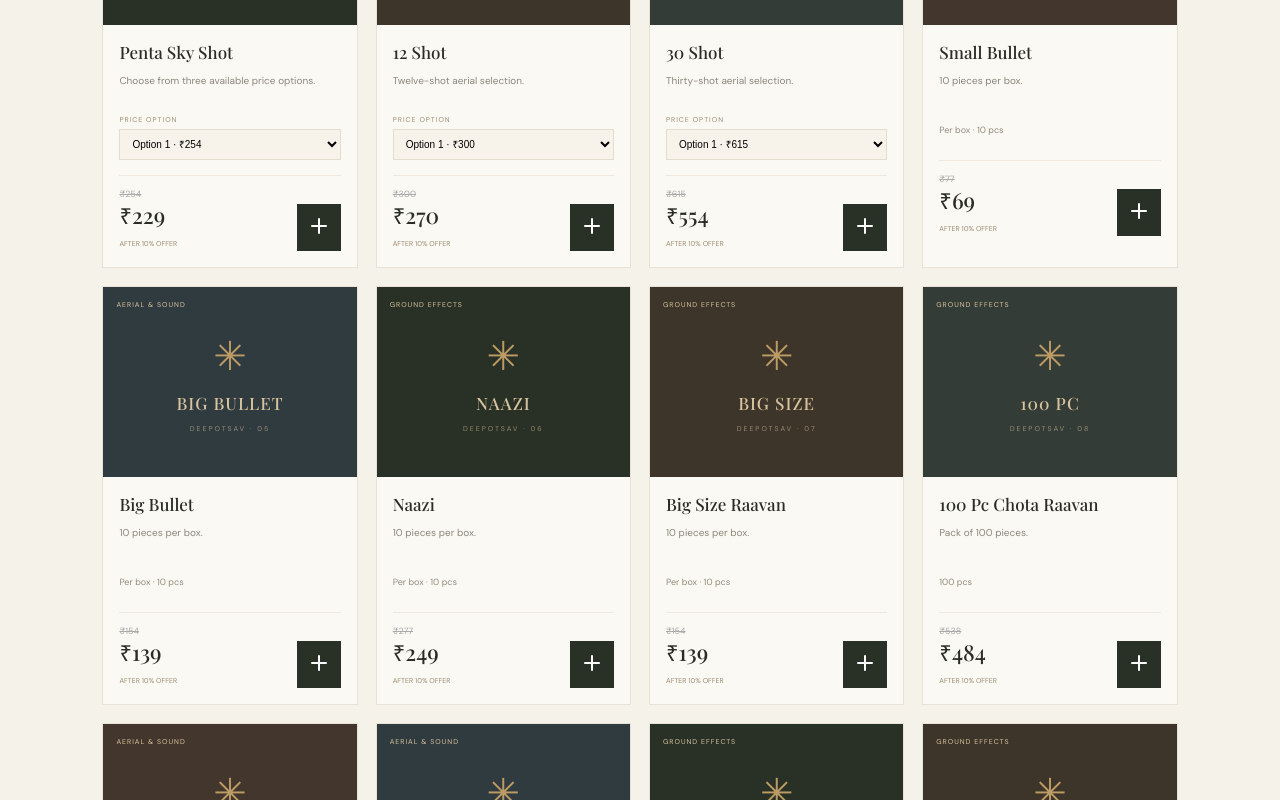
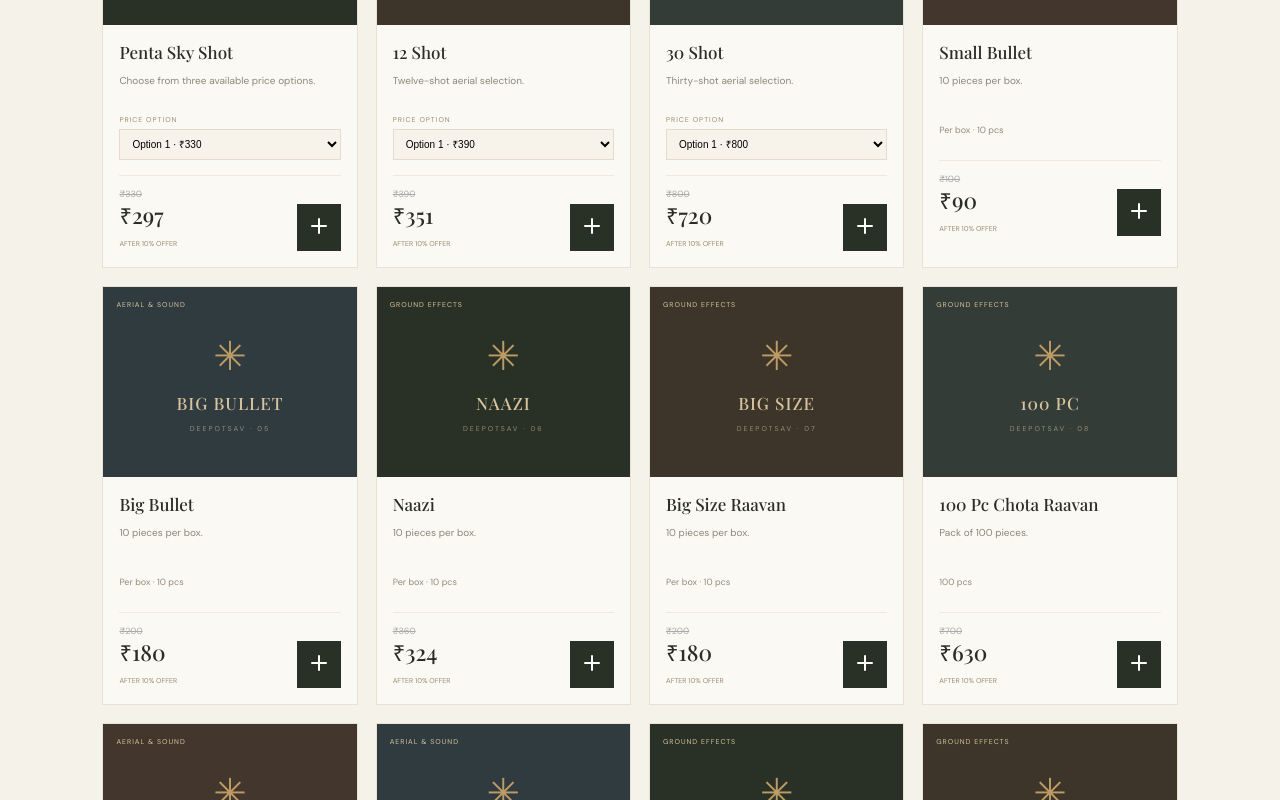
Before and after one commit to warrior-sj/deepotsav, a React (Vite) app: page / in a window 1280 px wide. Shown: the part 1320-2120 px from the top of the page. Built offline with nearby package versions, Linux system fonts and the light colour scheme.

Commit message:
Revert unintended pricing formula change

```diff
--- a/src/data/products.ts
+++ b/src/data/products.ts
@@ -29,8 +29,6 @@ export const products:Product[]=[
 {id:"fuljhadibig",name:"Big Fuljhadi · 50 cm",category:"Sparklers",desc:"5 pieces per box.",unit:"Per box · 5 pcs",options:[{id:"fulbig-box",cost:590}]}
 ];
 export const categories=["All",...Array.from(new Set(products.map(p=>p.category)))];
-// Stored costs are the 30%-hiked catalogue prices. Recover the WhatsApp base price,
-// then apply the site's 10% offer to that recovered price.
-export const listPrice=(cost:number)=>Math.round(cost/1.3);
-export const finalPrice=(cost:number)=>Math.round(listPrice(cost)*.9);
+export const listPrice=(cost:number)=>cost;
+export const finalPrice=(cost:number)=>Math.round(cost*.9);
 export const money=(n:number)=>new Intl.NumberFormat("en-IN",{style:"currency",currency:"INR",maximumFractionDigits:0}).format(n);
```
